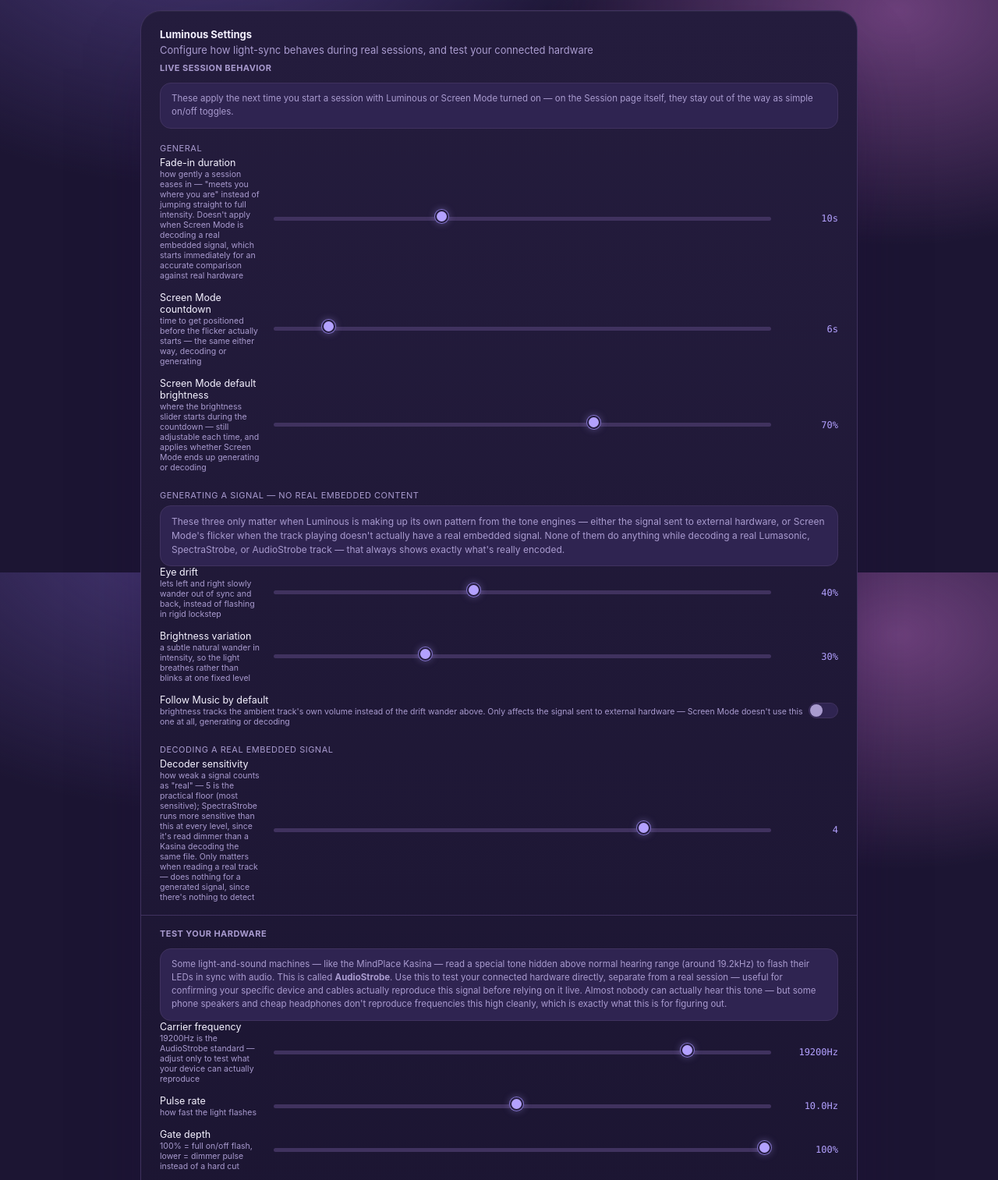
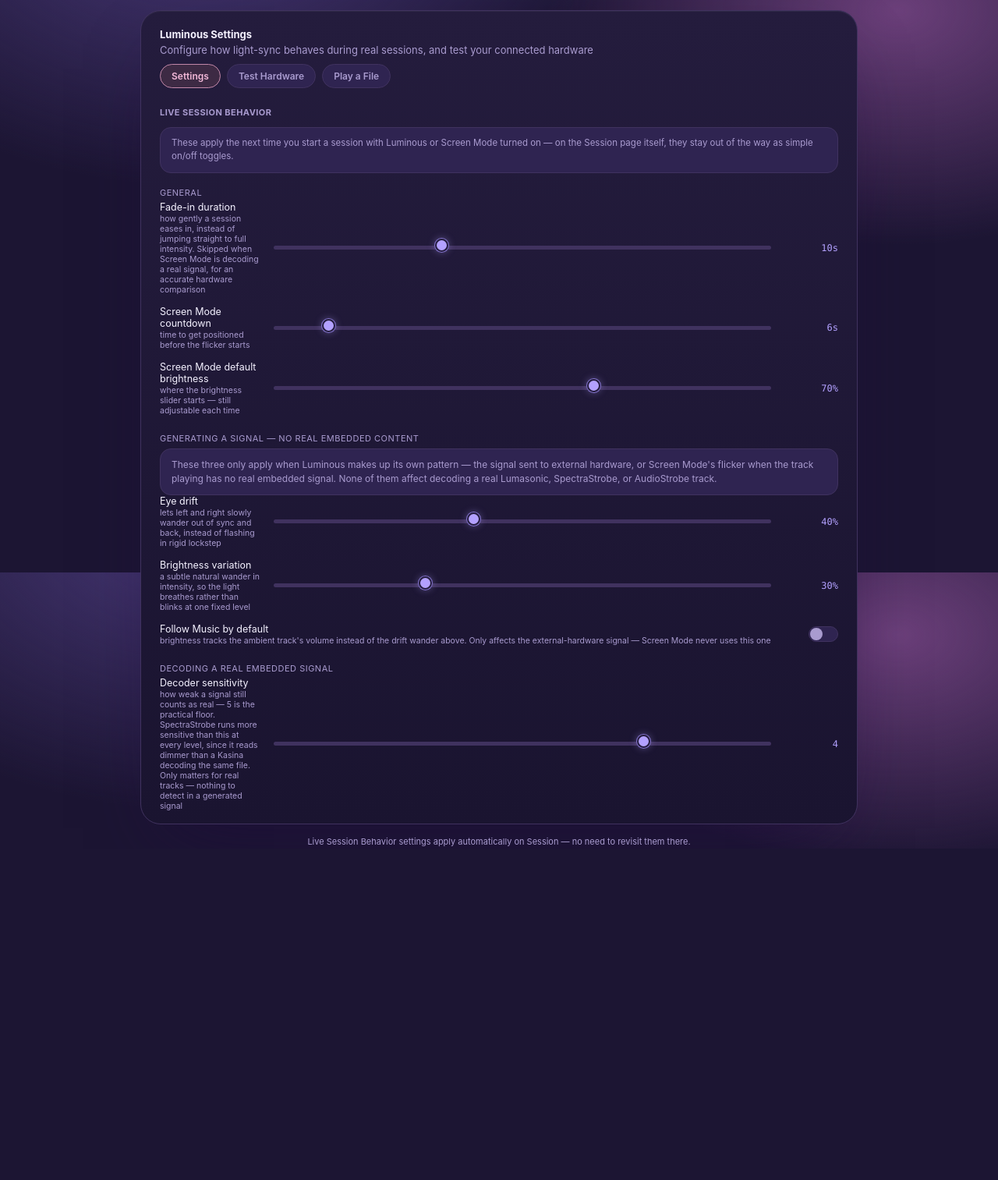
Before and after one commit to quacked73/VibroFlo, a website built with Vite: page luminous.html in a window 1280 px wide. Shown: the part 66-1579 px from the top of the page at 78% size. After the commit the page ends 1154 px from the top, so only its background shows below. Built offline with nearby package versions, Linux system fonts and the light colour scheme.

Commit message:
Tighten up UI for Luminous tab

```diff
--- a/luminous.html
+++ b/luminous.html
@@ -17,6 +17,13 @@
       Configure how light-sync behaves during real sessions, and test your connected hardware
     </div>
 
+    <div class="tab-row" style="padding-top:10px;">
+      <div class="pill active" data-tab="settings">Settings</div>
+      <div class="pill" data-tab="hardware">Test Hardware</div>
+      <div class="pill" data-tab="play">Play a File</div>
+    </div>
+
+    <div id="panel-settings">
       <div class="section dim-target" style="border-top:none; padding-top:8px;">
         <div class="section-title">Live Session Behavior</div>
         <div class="callout">
@@ -27,29 +34,28 @@
         <div style="color:var(--muted); font-size:11px; text-transform:uppercase; letter-spacing:0.5px; margin:18px 0 4px;">General</div>
 
         <div class="ctrl-row">
-        <div class="ctrl-label">Fade-in duration<small>how gently a session eases in — "meets you where you are" instead of jumping straight to full intensity. Doesn't apply when Screen Mode is decoding a real embedded signal, which starts immediately for an accurate comparison against real hardware</small></div>
+          <div class="ctrl-label">Fade-in duration<small>how gently a session eases in, instead of jumping straight to full intensity. Skipped when Screen Mode is decoding a real signal, for an accurate hardware comparison</small></div>
           <input type="range" id="prefFadeIn" min="0" max="30" step="1" value="10">
           <div class="ctrl-value"><span id="prefFadeInVal">10</span>s</div>
         </div>
 
         <div class="ctrl-row">
-        <div class="ctrl-label">Screen Mode countdown<small>time to get positioned before the flicker actually starts — the same either way, decoding or generating</small></div>
+          <div class="ctrl-label">Screen Mode countdown<small>time to get positioned before the flicker starts</small></div>
           <input type="range" id="prefCountdown" min="5" max="15" step="1" value="6">
           <div class="ctrl-value"><span id="prefCountdownVal">6</span>s</div>
         </div>
 
         <div class="ctrl-row">
-        <div class="ctrl-label">Screen Mode default brightness<small>where the brightness slider starts during the countdown — still adjustable each time, and applies whether Screen Mode ends up generating or decoding</small></div>
+          <div class="ctrl-label">Screen Mode default brightness<small>where the brightness slider starts — still adjustable each time</small></div>
           <input type="range" id="prefScreenBrightness" min="15" max="100" step="1" value="70">
           <div class="ctrl-value"><span id="prefScreenBrightnessVal">70</span>%</div>
         </div>
 
         <div style="color:var(--muted); font-size:11px; text-transform:uppercase; letter-spacing:0.5px; margin:22px 0 4px;">Generating a signal — no real embedded content</div>
         <div class="callout" style="font-size:12px;">
-        These three only matter when Luminous is making up its own pattern from the tone engines —
-        either the signal sent to external hardware, or Screen Mode's flicker when the track playing
-        doesn't actually have a real embedded signal. None of them do anything while decoding a real
-        Lumasonic, SpectraStrobe, or AudioStrobe track — that always shows exactly what's really encoded.
+          These three only apply when Luminous makes up its own pattern — the signal sent to external
+          hardware, or Screen Mode's flicker when the track playing has no real embedded signal. None of
+          them affect decoding a real Lumasonic, SpectraStrobe, or AudioStrobe track.
         </div>
 
         <div class="ctrl-row">
@@ -65,29 +71,27 @@
         </div>
 
         <div class="toggle-line">
-        <div class="ctrl-label">Follow Music by default<small>brightness tracks the ambient track's own volume instead of the drift wander above. Only affects the signal sent to external hardware — Screen Mode doesn't use this one at all, generating or decoding</small></div>
+          <div class="ctrl-label">Follow Music by default<small>brightness tracks the ambient track's volume instead of the drift wander above. Only affects the external-hardware signal — Screen Mode never uses this one</small></div>
           <div class="switch" id="prefFollowMusicSwitch"><div class="knob"></div></div>
         </div>
 
         <div style="color:var(--muted); font-size:11px; text-transform:uppercase; letter-spacing:0.5px; margin:22px 0 4px;">Decoding a real embedded signal</div>
 
         <div class="ctrl-row">
-        <div class="ctrl-label">Decoder sensitivity<small>how weak a signal counts as "real" — 5 is the practical floor (most sensitive); SpectraStrobe runs more sensitive than this at every level, since it's read dimmer than a Kasina decoding the same file. Only matters when reading a real track — does nothing for a generated signal, since there's nothing to detect</small></div>
+          <div class="ctrl-label">Decoder sensitivity<small>how weak a signal still counts as real — 5 is the practical floor. SpectraStrobe runs more sensitive than this at every level, since it reads dimmer than a Kasina decoding the same file. Only matters for real tracks — nothing to detect in a generated signal</small></div>
           <input type="range" id="prefSensitivity" min="1" max="5" step="1" value="4">
           <div class="ctrl-value"><span id="prefSensitivityVal">4</span></div>
         </div>
       </div>
+    </div>
 
-    <div class="section dim-target">
+    <div id="panel-hardware" style="display:none;">
+      <div class="section dim-target" style="border-top:none; padding-top:8px;">
         <div class="section-title">Test Your Hardware</div>
         <div class="callout">
-        Some light-and-sound machines — like the MindPlace Kasina — read a special tone
-        hidden above normal hearing range (around 19.2kHz) to flash their LEDs in sync
-        with audio. This is called <b>AudioStrobe</b>. Use this to test your connected hardware
-        directly, separate from a real session — useful for confirming your specific device and
-        cables actually reproduce this signal before relying on it live. Almost nobody can
-        actually hear this tone — but some phone speakers and cheap headphones don't reproduce
-        frequencies this high cleanly, which is exactly what this is for figuring out.
+          Some light-and-sound machines — like the MindPlace Kasina — read a tone hidden above normal
+          hearing range to flash their LEDs in sync with audio (<b>AudioStrobe</b>). Use this to confirm
+          your specific device and cables actually reproduce that signal, separate from a real session.
         </div>
 
         <div class="ctrl-row">
@@ -141,16 +145,15 @@
           </div>
           <div class="callout" id="lumStatus" style="display:none; text-align:center;"></div>
         </div>
+
+        <div class="callout" style="margin-top:16px; font-size:11.5px;">
+          Requires AudioStrobe/SpectraStrobe-compatible hardware to see any effect, and should be silent
+          or near-silent to most people on ordinary speakers.
+        </div>
       </div>
     </div>
 
-  <div class="footnote">
-    Live Session Behavior settings apply automatically on Session — no need to revisit them there.
-    The hardware test above requires AudioStrobe/SpectraStrobe-compatible hardware to see any
-    effect, and should be silent or near-silent to most people on ordinary speakers.
-  </div>
-
-  <div class="console" style="margin-top:0;">
+    <div id="panel-play" style="display:none;">
       <div class="section dim-target" style="border-top:none; padding-top:8px;">
         <div class="section-title">Play a File — Luminous Only</div>
         <div class="callout">
@@ -173,6 +176,11 @@
           </div>
         </div>
       </div>
+    </div>
+  </div>
+
+  <div class="footnote">
+    Live Session Behavior settings apply automatically on Session — no need to revisit them there.
   </div>
 
   <div id="screenStrobeOverlay" class="screen-strobe-overlay" style="display:none;">
--- a/src/js/luminous.js
+++ b/src/js/luminous.js
@@ -15,6 +15,22 @@ import { showLuminousWarning } from "./luminous-safety.js";
 import { getLuminousPrefs, saveLuminousPrefs } from "./luminous-prefs.js";
 
 renderNav("luminous");
+
+const luminousTabs = document.querySelectorAll(".tab-row .pill");
+const luminousPanels = {
+  settings: document.getElementById("panel-settings"),
+  hardware: document.getElementById("panel-hardware"),
+  play: document.getElementById("panel-play"),
+};
+luminousTabs.forEach(tab => {
+  tab.addEventListener("click", () => {
+    luminousTabs.forEach(t => t.classList.remove("active"));
+    tab.classList.add("active");
+    Object.entries(luminousPanels).forEach(([key, el]) => {
+      el.style.display = key === tab.dataset.tab ? "block" : "none";
+    });
+  });
+});
 
 // ---------- Live Session Behavior (persisted preferences) ----------
 const prefFadeIn = document.getElementById("prefFadeIn");
```
Lines whose indentation alone changed are shown as unchanged.
